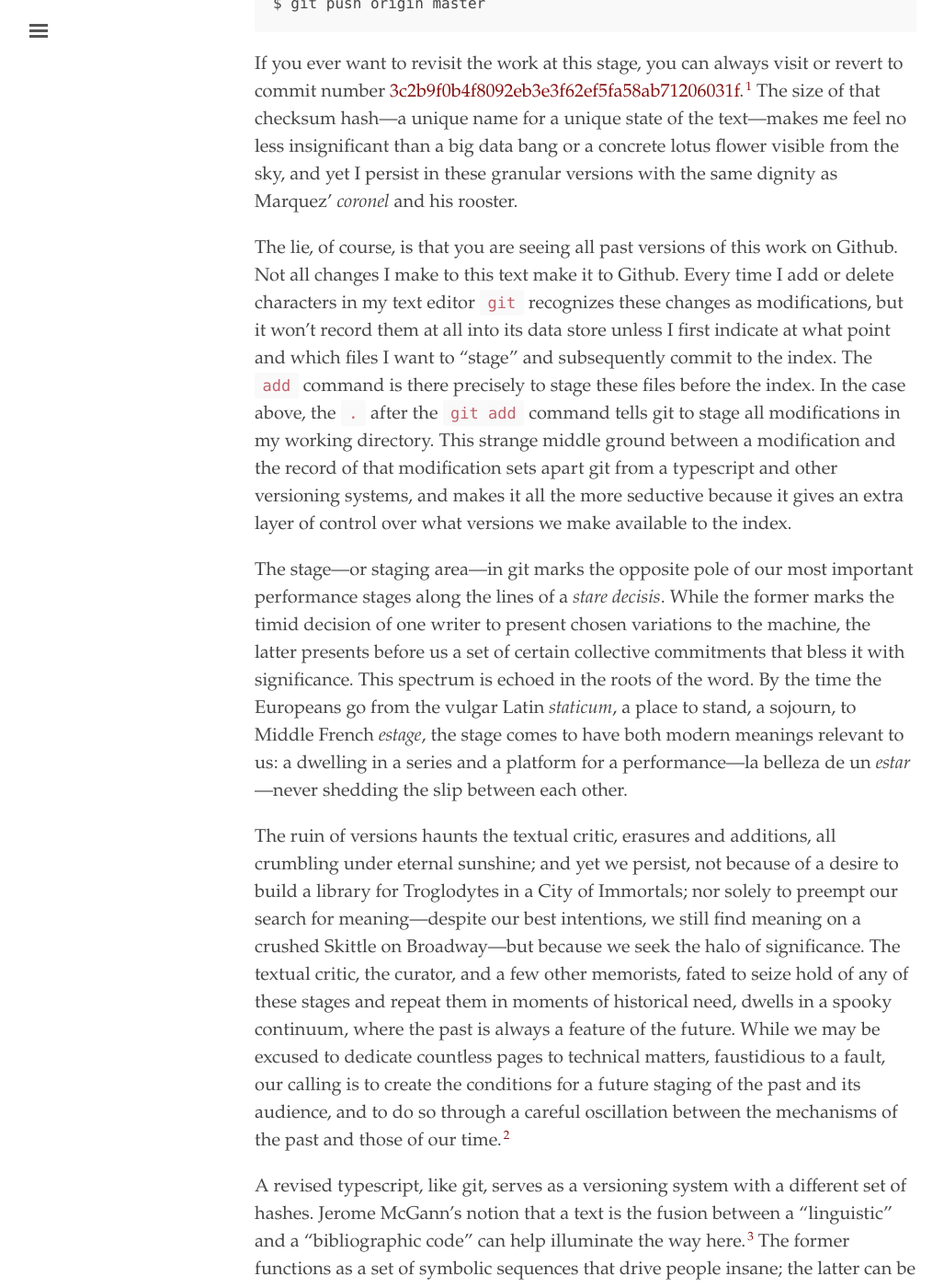
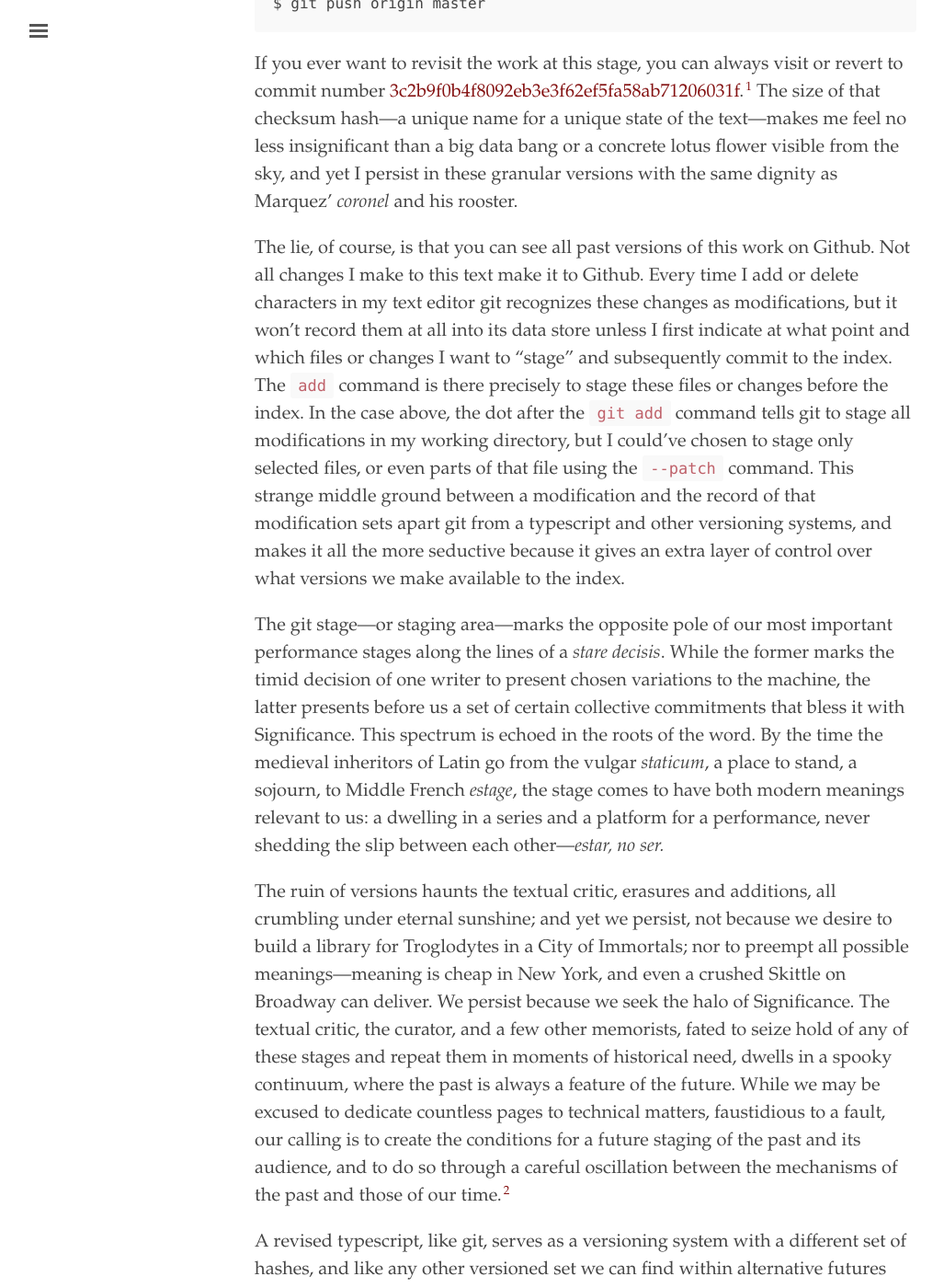
Before and after one commit to elotroalex/record, a Jekyll site: the page built from _chapters/02-pencil.md, in a window 1280 px wide and 1400 px high, scrolled down 1445 px. Shown: the whole window at 92% size, without its empty margins (3-1030 px from the left). Built offline with Jekyll 4.4.1, drawn with Linux system fonts in a browser that asks for light colours; some of the changed text lies outside the part shown.

Commit message:
revised several paragraphs

```diff
--- a/_chapters/02-pencil.md
+++ b/_chapters/02-pencil.md
@@ -28,21 +28,21 @@ $ git push origin master
 
 If you ever want to revisit the work at this stage, you can always visit or revert to commit number <a href="https://github.com/elotroalex/project-x/commit/3c2b9f0b4f8092eb3e3f62ef5fa58ab71206031f" style="overflow-wrap: break-word; word-wrap: break-word;">3c2b9f0b4f8092eb3e3f62ef5fa58ab71206031f</a>.[^b2] The size of that checksum hash—a unique name for a unique state of the text—makes me feel no less insignificant than a big data bang or a concrete lotus flower visible from the sky, and yet I persist in these granular versions with the same dignity as Marquez' *coronel* and his rooster.
 
-The lie, of course, is that you are seeing all past versions of this work on Github. Not all changes I make to this text make it to Github. Every time I add or delete characters in my text editor `git` recognizes these changes as modifications, but it won't record them at all into its data store unless I first indicate at what point and which files I want to "stage" and subsequently commit to the index. The `add` command is there precisely to stage these files before the index. In the case above, the `.` after the `git add` command tells git to stage all modifications in my working directory. This strange middle ground between a modification and the record of that modification sets apart git from a typescript and other versioning systems, and makes it all the more seductive because it gives an extra layer of control over what versions we make available to the index.
+The lie, of course, is that you can see all past versions of this work on Github. Not all changes I make to this text make it to Github. Every time I add or delete characters in my text editor git recognizes these changes as modifications, but it won't record them at all into its data store unless I first indicate at what point and which files or changes I want to "stage" and subsequently commit to the index. The `add` command is there precisely to stage these files or changes before the index. In the case above, the dot after the `git add` command tells git to stage all modifications in my working directory, but I could've chosen to stage only selected files, or even parts of that file using the `--patch` command. This strange middle ground between a modification and the record of that modification sets apart git from a typescript and other versioning systems, and makes it all the more seductive because it gives an extra layer of control over what versions we make available to the index.
 
-The stage—or staging area—in git marks the opposite pole of our most important performance stages along the lines of a *stare decisis*. While the former marks the timid decision of one writer to present chosen variations to the machine, the latter presents before us a set of certain collective commitments that bless it with significance. This spectrum is echoed in the roots of the word. By the time the Europeans go from the vulgar Latin *staticum*, a place to stand, a sojourn, to Middle French *estage*, the stage comes to have both modern meanings relevant to us: a dwelling in a series and a platform for a performance—la belleza de un *estar*—never shedding the slip between each other.
+The git stage—or staging area—marks the opposite pole of our most important performance stages along the lines of a *stare decisis*. While the former marks the timid decision of one writer to present chosen variations to the machine, the latter presents before us a set of certain collective commitments that bless it with Significance. This spectrum is echoed in the roots of the word. By the time the medieval inheritors of Latin go from the vulgar *staticum*, a place to stand, a sojourn, to Middle French *estage*, the stage comes to have both modern meanings relevant to us: a dwelling in a series and a platform for a performance, never shedding the slip between each other—*estar, no ser.*
 
-The ruin of versions haunts the textual critic, erasures and additions, all crumbling under eternal sunshine; and yet we persist, not because of a desire to build a library for Troglodytes in a City of Immortals; nor solely to preempt our search for meaning—despite our best intentions, we still find meaning on a crushed Skittle on Broadway—but because we seek the halo of significance. The textual critic, the curator, and a few other memorists, fated to seize hold of any of these stages and repeat them in moments of historical need, dwells in a spooky continuum, where the past is always a feature of the future. While we may be excused to dedicate countless pages to technical matters, faustidious to a fault, our calling is to create the conditions for a future staging of the past and its audience, and to do so through a careful oscillation between the mechanisms of the past and those of our time.[^b4]
+The ruin of versions haunts the textual critic, erasures and additions, all crumbling under eternal sunshine; and yet we persist, not because we desire to build a library for Troglodytes in a City of Immortals; nor to preempt all possible meanings—meaning is cheap in New York, and even a crushed Skittle on Broadway can deliver. We persist because we seek the halo of Significance. The textual critic, the curator, and a few other memorists, fated to seize hold of any of these stages and repeat them in moments of historical need, dwells in a spooky continuum, where the past is always a feature of the future. While we may be excused to dedicate countless pages to technical matters, faustidious to a fault, our calling is to create the conditions for a future staging of the past and its audience, and to do so through a careful oscillation between the mechanisms of the past and those of our time.[^b4]
 
-A revised typescript, like git, serves as a versioning system with a different set of hashes. Jerome McGann's notion that a text is the fusion between a "linguistic" and a "bibliographic code" can help illuminate the way here.[^b3] The former functions as a set of symbolic sequences that drive people insane; the latter can be understood as a set of non-linguistic documentary features (font, layout, paper texture, etc) beholden to infrastructures (libraries, sellers, the internet, law, etc.) and specific historical demands (prestige, freedom, justice, etc). Fused, they guide our sense-making, and we only come to know the meaning of either through the other, as an autopoetic mystery, with or without a numen. And they both matter—could you, for example, imagine the 20th Century if <em>The Communist Manifesto</em> had been originally printed and circulated in Comic Sans, or Comic Sans without its absence from 20th Century editions of <em>The Communist Manifesto</em>?
+A revised typescript, like git, serves as a versioning system with a different set of hashes, and like any other versioned set we can find within alternative futures and renewed significance. Jerome McGann's notion that a text is the fusion between a "linguistic" and a "bibliographic code" can help illuminate the way here.[^b3] The former functions as a set of symbolic sequences that drive people insane; the latter can be understood as a set of non-linguistic documentary features (font, layout, paper texture, etc) beholden to infrastructures (libraries, sellers, the internet, law, etc.) and specific historical demands (prestige, freedom, justice, etc). Fused, they guide our sense-making, and we only come to know the meaning of either through the other, as an autopoetic mystery, with or without a numen. And they both matter—could you, for example, imagine the 20th Century if *The Communist Manifesto* had been originally printed and circulated in Comic Sans, or Comic Sans without its absence from 20th Century editions of *The Communist Manifesto*?
 
-The intimate bibliographic code of the Sain-Dié witness combined with its pagination schemes allowed us in chapter one to outline a rough, geometric schema for the stages of composition of "...et les chiens se taisaient" ([figure p]({{site.baseurl}}/images/fig-p-full.png)). We could, though, make the geometric abstractions textual, by re-staging our material observations as fragmentary editions, somewhere between a quote and a full edition, hopefully fair in its transformative use as an aid to genetic analysis. Re-made as new fragments, we will be better able to take into account the shifting terrain of the drama to refine our genetic gambit. We cannot do so without a certain degree of speculation, presenting the past through texts that never existed until now, bound to the sample reality of a text that has existed for several decades now—a conjectural and forensic praxis informed by an afro-futurist ethic.
+The intimate bibliographic code of the Sain-Dié witness combined with its pagination schemes allowed us in chapter one to outline a rough, geometric schema for the stages of composition of "...et les chiens se taisaient" ([figure p]({{site.baseurl}}/images/fig-p-full.png)). We could, though, make the geometric abstractions textual by re-staging our material observations as fragmentary editions, somewhere between a quote and a full edition, and hopefully fair in its transformative use. Re-made into speculative stages, we will be better able to take into account the shifting terrain of the drama to refine our genetic gambit. We cannot do so without a certain degree of awe, presenting the past through texts that never existed until now, bound to the sample reality of a text that has existed for several decades—a conjectural and forensic praxis informed by an afro-futurist ethic.
 
 My own conjectural praxis is largely indebted to Kari Kraus, whose efforts to reunite a "family of subjunctive practices" around speculative design amount to a medicine kit for a bevy of modern ills: scientifism and its obverse, the fear of science; subservient fidelity to scholarly protocols; premature dismissal of algorithms; arrested imaginaries, etc.[^b5] In "Conjectural Criticism: Computing Past and Future Texts,"[^b6] Kraus makes a convincing argument that "conjectural criticism (the reconstruction of literary texts) can be profitably understood as a sub-domain of Ramsay's algorithmic criticism (rule-governed manipulation of literary texts),"(3) and provides an incisive definition of conjecture in the service of textual criticism:
 
 > Conjecture is *allographic inference to past or future values of the sign*. Allographic is a semiotic term given currency by the analytic philosopher Nelson Goodman in his seminal <span style="font-style:normal;">Languages of Art</span> and refers to those media that resolve into discrete, abstract units of information—into what might be more loosely called digital units—that can be systematically copied, transmitted, added to, subtracted from, transposed, substituted, and otherwise manipulated. <span style="font-style:normal;">(16)</span>
 
-Kraus misses an opportunity, though, when she diagnoses the dearth of conjecture in contemporary textual scholarship and archival practices. For Kraus, the lack comes from undue emphasis on the "wealth of scholarship promoting the text's bibliographic or iconic codes," generously averring that "despite the virtues of such visual approaches to textuality (and there are many), conjectural criticism has been hamstrung by their success." Just like Eureka moments can "open the floodgates"—mechanical or otherwise—an *autographic* textuality that is allowed to, indeed must return unimpeached from *allography* can only increase the bounty. Not only can a text never escape its embodiment and must return in some bibliographic form if the output of a computational approach is to be textual, it does so with a bibliographic code determined by *allographic* processes.[^b7]
+Kraus foregoes an opportunity opened by her own arguments, though, in her diagnosis of the root causes of the dearth of conjecture in contemporary textual scholarship and archival practices. For Kraus, the lack comes from the relatively recent "wealth of scholarship promoting the text's bibliographic or iconic codes," generously averring that "despite the virtues of such visual approaches to textuality (and there are many), conjectural criticism has been hamstrung by their success." Just like Eureka moments can "open the floodgates" for Kraus—mechanical or otherwise—an *autographic* textuality that is allowed to, indeed must return unimpeached from *allography* can only increase the bounty. Not only can a text never escape its embodiment and must return in some bibliographic form if the output of a computational approach is to be textual, it does so with a bibliographic code determined by *allographic* processes—aligning with the rest of Kraus' argument.[^b7]
 
 --- mark sample paragraph ---
 --- keep the rules, add the bibliographic code ---
```
